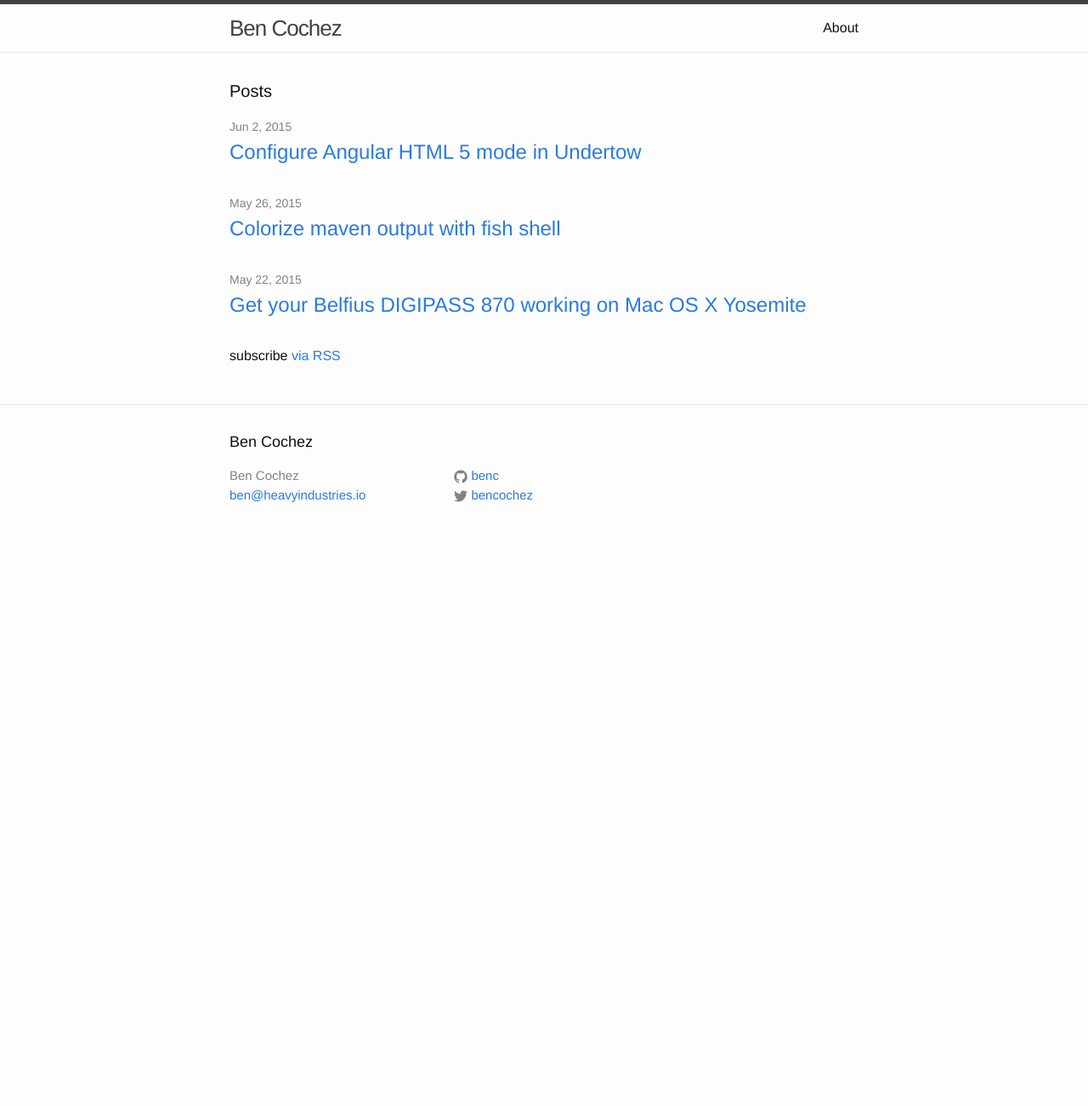
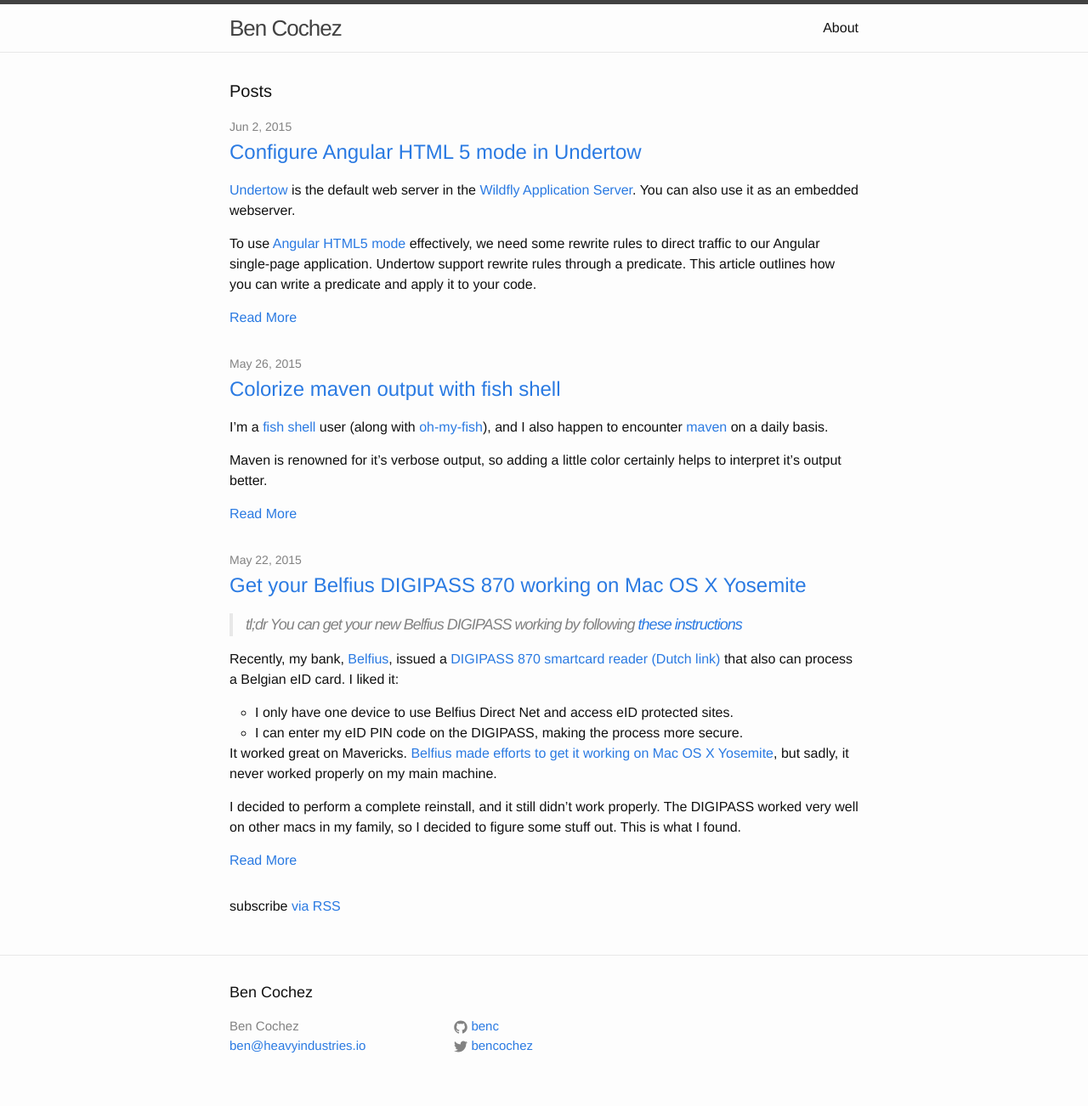
Before and after one commit to benc/benc.github.io, a Jekyll site: the page built from index.html, in a window 1280 px wide. Shown: the whole page at 85% size. Built offline with Jekyll 4.4.1, drawn with Linux system fonts in a browser that asks for light colours; before the commit the page ends 900 px from its top, so only the background shows below that.

Commit message:
excerpts on index page

```diff
--- a/_config.yml
+++ b/_config.yml
@@ -19,3 +19,5 @@
 
 gems:
   - jekyll-sitemap
+
+excerpt_separator: "<!-- more -->"
--- a/_posts/2015-05-22-belfius-digipass-yosemite-fix.md
+++ b/_posts/2015-05-22-belfius-digipass-yosemite-fix.md
@@ -14,7 +14,9 @@
 
 It worked great on Mavericks. [Belfius made efforts to get it working on Mac OS X Yosemite](https://twitter.com/belfiuscontact/status/540120080450068481), but sadly, it never worked properly on my main machine.
 
-I decided to perform a complete reinstall, and it still didn't work properly. The DIGIPASS worked very well on other macs in my family, so I decided to figure some stuff out. This is what I found:
+I decided to perform a complete reinstall, and it still didn't work properly. The DIGIPASS worked very well on other macs in my family, so I decided to figure some stuff out. This is what I found.
+
+<!-- more -->
 
 ## What went wrong?
 
--- a/_posts/2015-05-26-colorize-maven-output-with-fish-shell.md
+++ b/_posts/2015-05-26-colorize-maven-output-with-fish-shell.md
@@ -10,4 +10,6 @@
 
 Maven is renowned for it's verbose output, so adding a little color certainly helps to interpret it's output better.
 
+<!-- more -->
+
 You can add [this fish plugin](https://gist.github.com/benc/a9b74c537f667a8dd28e) to your configured `fish_custom` folder to add some colors to your maven output.
--- a/_posts/2015-06-02-configure-angular-html5-mode-in-undertow.md
+++ b/_posts/2015-06-02-configure-angular-html5-mode-in-undertow.md
@@ -9,6 +9,8 @@
 [Undertow](http://undertow.io) is the default web server in the [Wildfly Application Server](http://wildfly.org). You can also use it as an embedded webserver.
 
 To use [Angular HTML5 mode](https://docs.angularjs.org/guide/$location#hashbang-and-html5-modes) effectively, we need some rewrite rules to direct traffic to our Angular single-page application. Undertow support rewrite rules through a predicate. This article outlines how you can write a predicate and apply it to your code.
+
+<!-- more -->
 
 Note: these rules can be easily used for any single-page application framework.
 
--- a/index.html
+++ b/index.html
@@ -14,10 +14,12 @@
       <h2>
         <a class="post-link" href="{{ post.url | prepend: site.baseurl }}">{{ post.title }}</a>
       </h2>
+      <p class="post-excerpt">{{ post.excerpt }}</p>
+      <p><a href="{{ post.url }}">Read More</a></p>
     </li>
     {% endfor %}
   </ul>
 
-  <p class="rss-subscribe">subscribe <a href="{{ "/feed.xml" | prepend: site.baseurl }}">via RSS</a></p>
+  <p class="rss-subscribe">subscribe <a href="{{ " /feed.xml " | prepend: site.baseurl }}">via RSS</a></p>
 
 </div>
```
Lines whose indentation alone changed are shown as unchanged.
